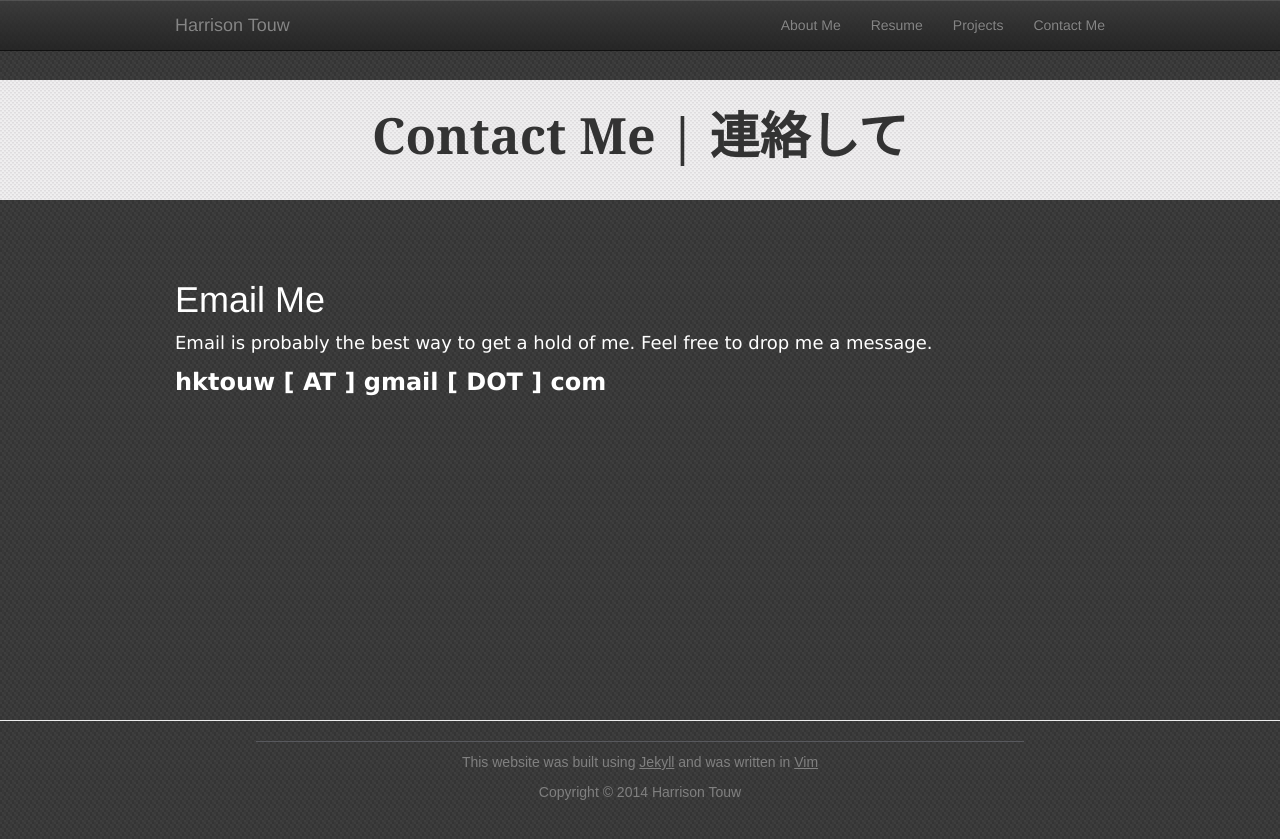
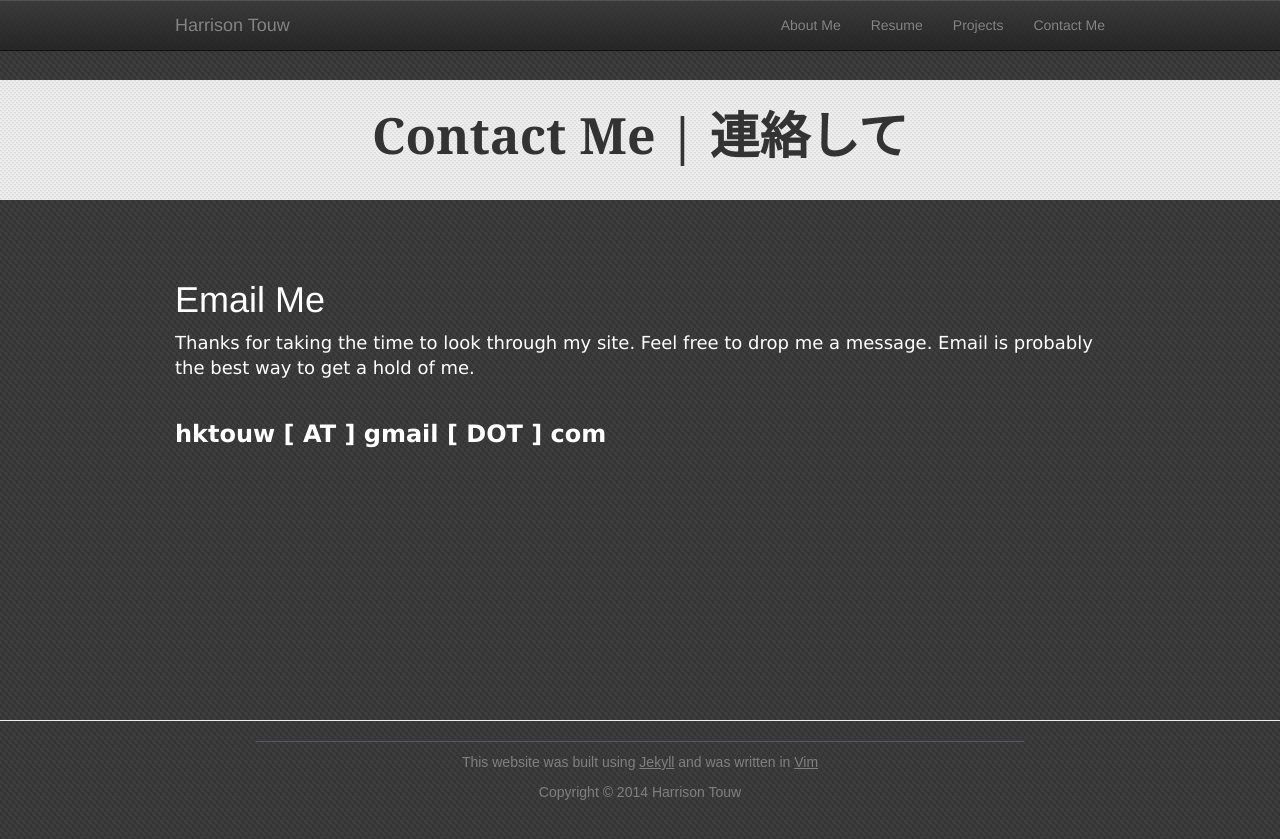
Before and after one commit to hktouw/website, a Jekyll site: the page built from contactme/index.html, in a window 1280 px wide. Shown: the top 839 px of the page. Built offline with Jekyll 4.4.1, drawn with Linux system fonts in a browser that asks for light colours; nearby versions of some CDN libraries; some of the changed lines change nothing that is shown.

Commit message:
More Styling and SEO updates

```diff
--- a/_includes/header.html
+++ b/_includes/header.html
@@ -31,9 +31,9 @@
     <div class="collapse navbar-collapse navbar-ex1-collapse" role="navigation">
       <ul class="nav navbar-nav navbar-right">
         <li><a href="/">About Me</a></li>
-        <li><a href="/resume">Resume</a></li>
-        <li><a href="/projects">Projects</a></li>
-        <li><a href="/contactme">Contact Me</a></li>
+        <li><a href="/resume/">Resume</a></li>
+        <li><a href="/projects/">Projects</a></li>
+        <li><a href="/contactme/">Contact Me</a></li>
       </ul>
     </div>
     </div>
--- a/contactme/index.html
+++ b/contactme/index.html
@@ -10,8 +10,10 @@
 
 
     <h1>Email Me</h1>
-      <p>Email is probably the best way to get a hold of me. Feel free to drop me a message.
+      <p>Thanks for taking the time to look through my site. Feel free to drop me a message. Email is probably the best way to get a hold of me.
       </p>
+
+    </br>
 
     <span class="email">hktouw [ AT ] gmail [ DOT ] com</span>
 
```
